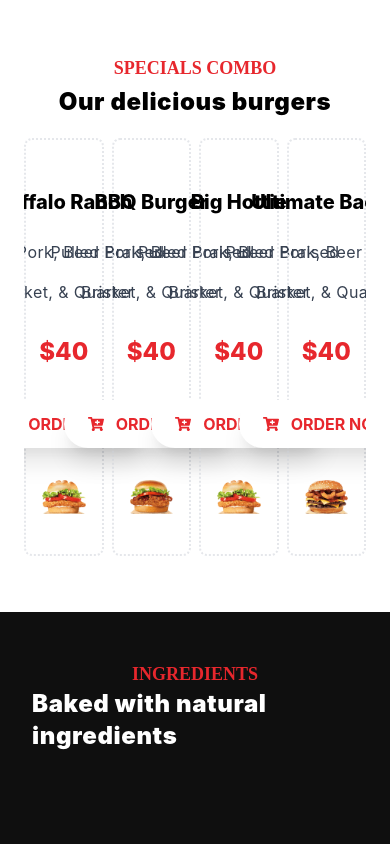
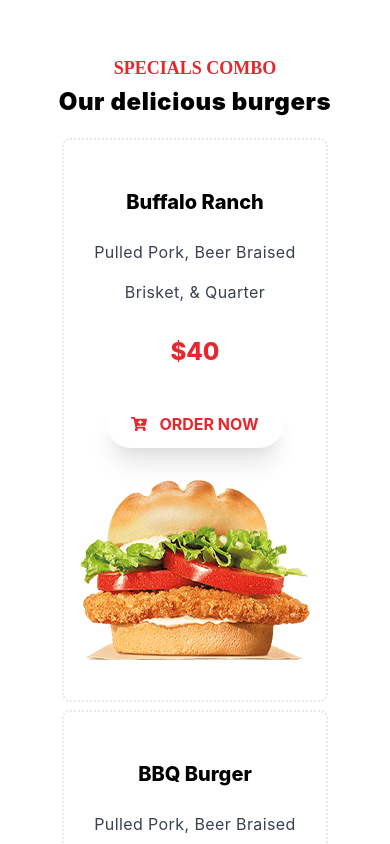
Before and after one commit to PoseyXyz/gloreya, a React (Create React App) app: page / in a window 390 px wide. Shown: the part 1060-1904 px from the top of the page. Built offline with nearby package versions, Linux system fonts and the light colour scheme.

Commit message:
Fixed issues related to text responsiveness in combo section

```diff
--- a/src/components/BurgerComponenets.js
+++ b/src/components/BurgerComponenets.js
@@ -7,7 +7,7 @@ function BurgerComponenets(props) {
             <div className="container flex flex-col gap-12">
             <div className="flex flex-col items-center justify-center">
             <p className="text-brand-red text-lg font-extrabold mini-headline">INGREDIENTS</p>
-                    <h3 className="text-white font-black text-2xl md:text-5xl tracking-wide">Baked with natural ingredients</h3>
+                    <h3 className="text-white font-black text-2xl text-center md:text-5xl tracking-wide">Baked with natural ingredients</h3>
             </div>
             <div className="text-white grid grid-cols-3 gap-8 my-12">
                 <div className="flex flex-col gap-20">
--- a/src/components/Specials.js
+++ b/src/components/Specials.js
@@ -15,7 +15,7 @@ function Specials(props) {
                     <h3 className="text-black font-black text-2xl md:text-5xl tracking-wide">Our delicious burgers</h3>
                 </div>
                 <div className="overflow-hidden whitespace-nowrap">
-                <div className="grid grid-cols-4 overflow-hidden gap-2">
+                <div className="grid grid-cols-1 sm:grid-cols-2  md:grid-cols-4 overflow-hidden gap-2">
                     <ComboCard name="Buffalo Ranch" img={hottie}/>
                     <ComboCard name="BBQ Burger" img={bbq}/>
                     <ComboCard name="Big Hottie" img={hottie}/>
```
